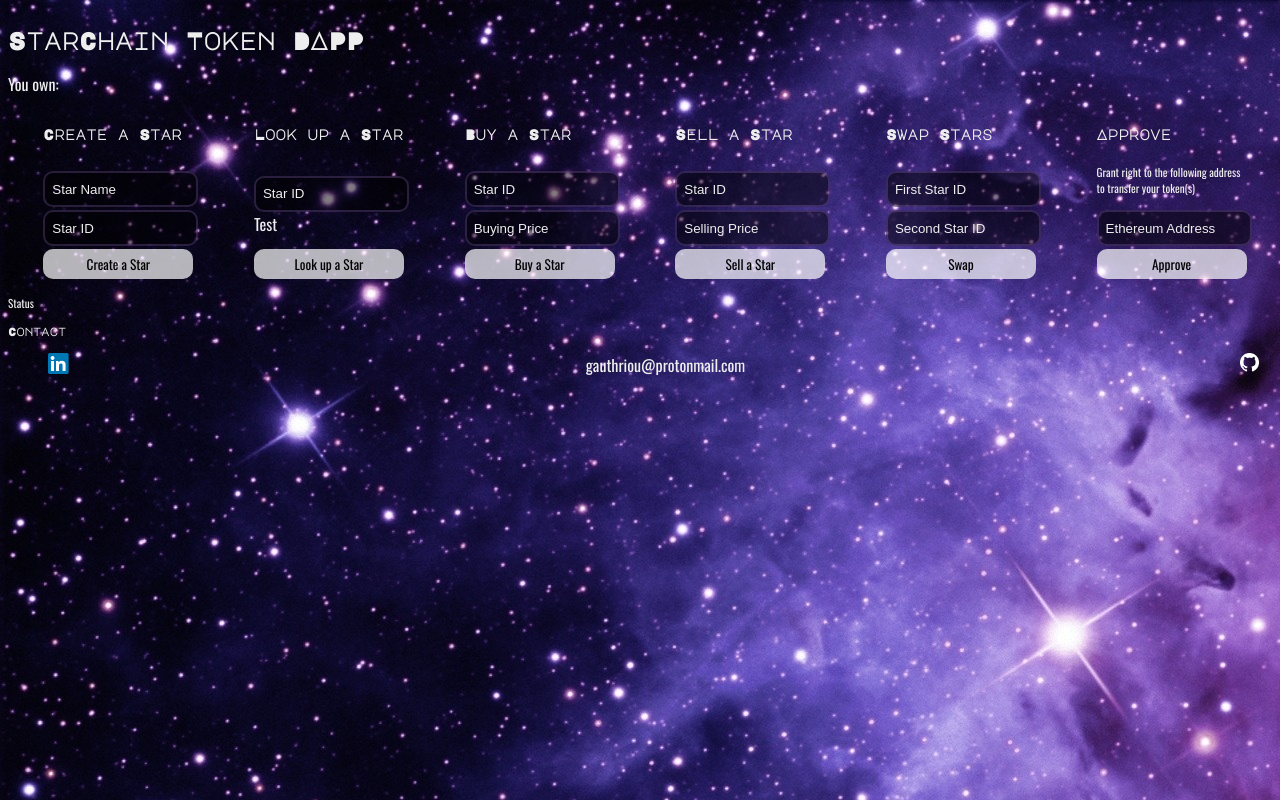
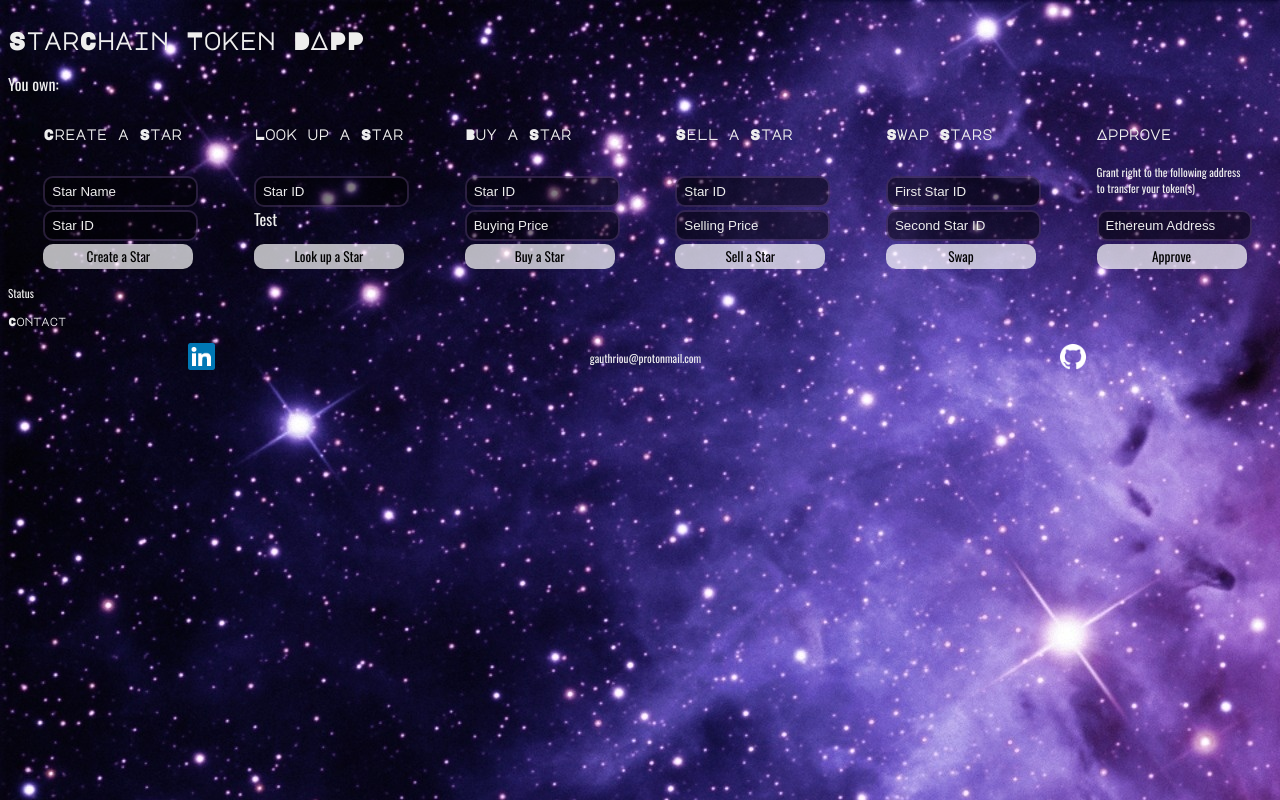
Before and after one commit to Gry0u/starChainV2, a website built with webpack: page app/src/index.html in a window 1280 px wide. Built offline with nearby package versions, Linux system fonts and the light colour scheme; what web3 would draw is missing.

Commit message:
Center footer

```diff
--- a/app/src/css/index.css
+++ b/app/src/css/index.css
@@ -65,8 +65,8 @@ button {
   border-radius: 10px;
   font-family: 'Oswald', sans-serif;
   margin-top: 2%;
-  max-height: 30px;
-  min-height: 30px;
+  max-height: 25px;
+  min-height: 25px;
   padding-bottom: 2px;
   text-align: center;
 }
@@ -87,8 +87,8 @@ input {
   color: #eee;
   line-height: 25px;
   margin-top: 2%;
-  max-height: 30px;
-  min-height: 30px;
+  max-height: 25px;
+  min-height: 25px;
   text-indent: 5px;
   width: 98%;
 }
@@ -98,11 +98,22 @@ p {
 }
 
 /*  Footer */
+footer {
+  bottom: 0;
+  position: relative;
+  width: 100%;
+}
+
+.contact_wrapper {
+  padding: 0;
+}
+
+.contact img {
+  width: 80%;
+}
+
 .contact {
-  margin-left: auto;
-  margin-right: auto;
-  text-align: center;
-  width: 60%;
+  font-size: 0.7em;
 }
 
 .contact_title {
--- a/app/src/css/responsive.css
+++ b/app/src/css/responsive.css
@@ -29,4 +29,10 @@ nav {
 .contact_wrapper {
   display: flex;
   flex-flow: row nowrap;
+  width: 100%;
 }
+
+.contact {
+  /* justify-content: space-around; */
+  margin: auto;
+}
--- a/app/src/index.html
+++ b/app/src/index.html
@@ -86,17 +86,17 @@
   <footer>
     <h2 class="contact_title">Contact</h2>
     <ul class="contact_wrapper">
-      <li>
+      <li class='contact'>
         <a href="https://www.linkedin.com/in/griou">
-          <img class='contact' src="img/linkedin.png" alt="linkedin_logo">
+          <img src="img/linkedin.png" alt="linkedin_logo">
         </a>
       </li>
       <li class="contact">gauthriou@protonmail.com</li>
-        <li>
-          <a href="https://github.com/Gry0u">
-            <img class='contact' src="img/github.png" alt="github_logo">
-          </a>
-        </li>
+      <li class="contact">
+        <a href="https://github.com/Gry0u">
+          <img src="img/github.png" alt="github_logo">
+        </a>
+      </li>
     </ul>
   </footer>
 </body>
```
